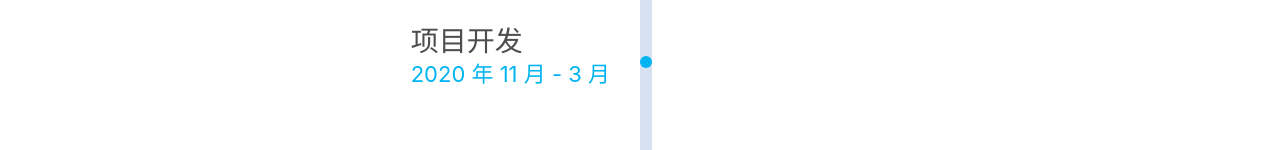
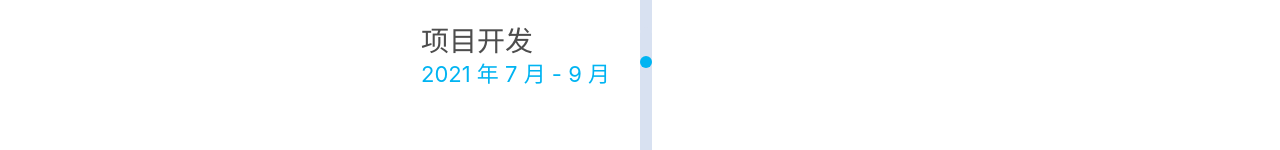
Before and after one commit to yinjiayi/homepage, a React app: page /#/ in a window 1280 px wide. Shown: the part 1070-1220 px from the top of the page. Built offline with nearby package versions, Linux system fonts and the light colour scheme.

Commit message:
update text

```diff
--- a/src/pages/index/data.js
+++ b/src/pages/index/data.js
@@ -18,7 +18,7 @@ var data = {
         },
         {
             title:"项目开发",
-            time:"2020 年 11 月 - 3 月"
+            time:"2021 年 7 月 - 9 月"
         }
     ]
 }
```
Also changed, not shown: public/logo192.png (deleted), public/logo512.png (deleted).
